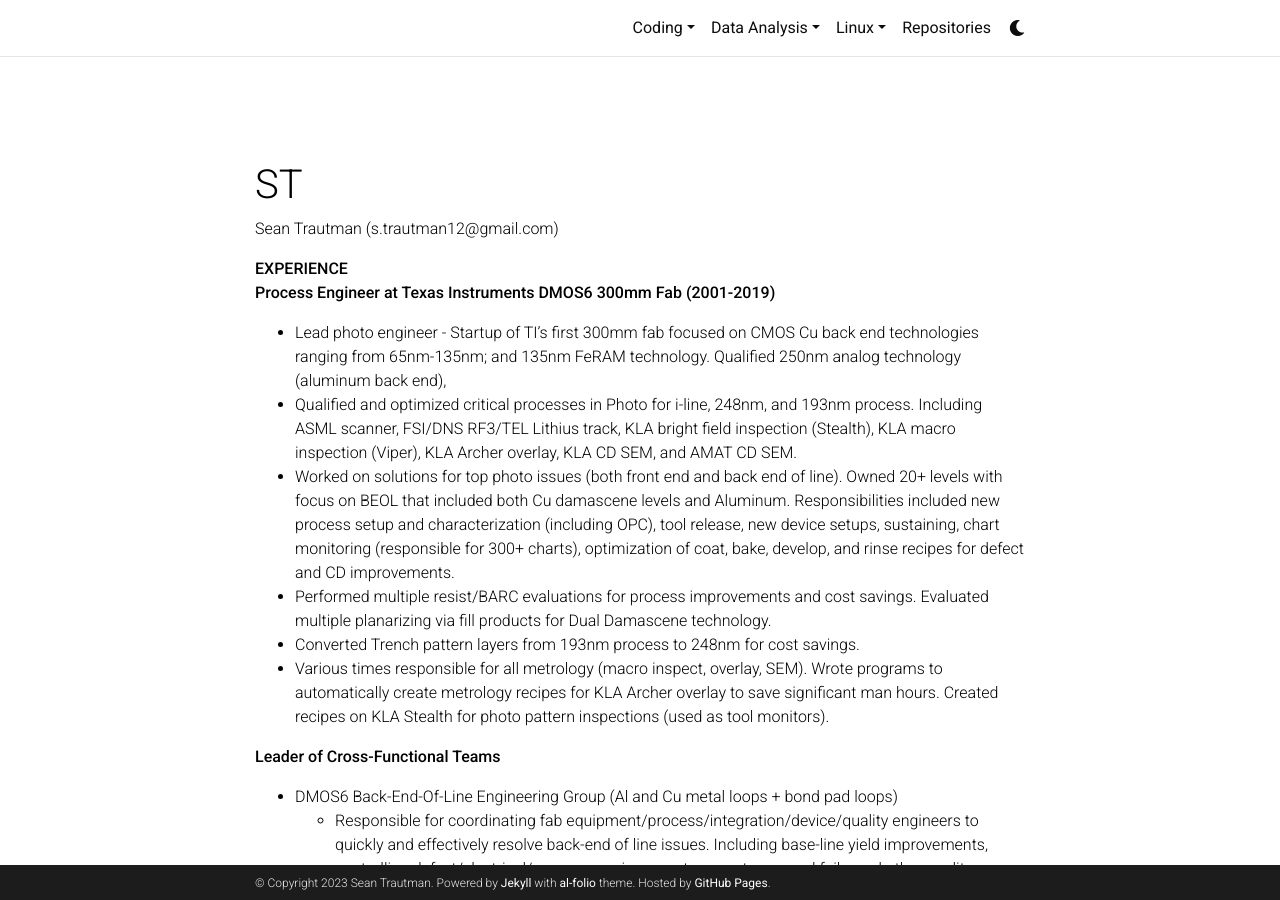
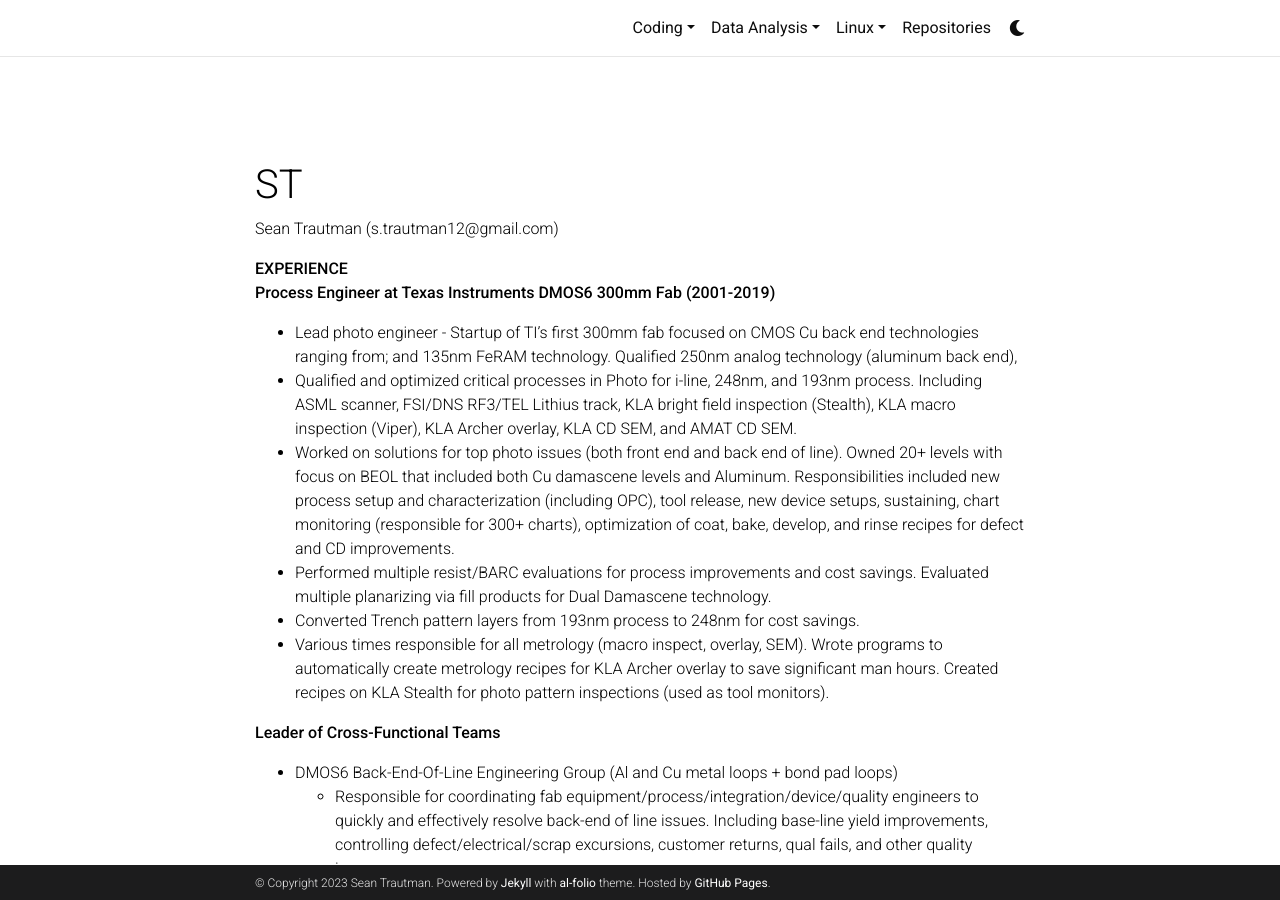
Before and after one commit to straut12/seantrautman, a Jekyll site: the page built from _pages/about.md, in a window 1280 px wide and 900 px high. Built offline with Jekyll 4.4.1, drawn with Linux system fonts in a browser that asks for light colours; comment, search, counter and statistics services are not loaded; a style sheet for code colours, icons or effects is not loaded.

```diff
--- a/_config.yml
+++ b/_config.yml
@@ -18,7 +18,7 @@ lang: en # the language of your site (for example: en, fr, cn, ru, etc.)
 icon: logo2.png # ⚛️  # the emoji used as the favicon (alternatively, provide image name in /assets/img/)
 
 url: https://straut12.github.io # the base hostname & protocol for your site
-baseurl: /sj4u-gh/ # the subpath of your site or repo name, e.g. /blog/
+baseurl: /seantrautman/ # the subpath of your site or repo name, e.g. /blog/
 last_updated: false # set to true if you want to display last updated in the footer
 impressum_path:  # set to path to include impressum link in the footer, use the same path as permalink in a page, helps to conform with EU GDPR
 
--- a/_pages/about.md
+++ b/_pages/about.md
@@ -10,7 +10,7 @@ social: false  # includes social icons at the bottom of the page
 
 **EXPERIENCE**
 **Process Engineer at Texas Instruments DMOS6 300mm Fab (2001-2019)**
-* Lead photo engineer - Startup of TI’s first 300mm fab focused on CMOS Cu back end technologies ranging from 65nm-135nm; and 135nm FeRAM technology. Qualified 250nm analog technology (aluminum back end),
+* Lead photo engineer - Startup of TI’s first 300mm fab focused on CMOS Cu back end technologies ranging from; and 135nm FeRAM technology. Qualified 250nm analog technology (aluminum back end),
 * Qualified and optimized critical processes in Photo for i-line, 248nm, and 193nm process.  Including ASML scanner, FSI/DNS RF3/TEL Lithius track, KLA bright field inspection (Stealth), KLA macro inspection (Viper), KLA Archer overlay, KLA CD SEM, and AMAT CD SEM.
 * Worked on solutions for top photo issues (both front end and back end of line).  Owned 20+ levels with focus on BEOL that included both Cu damascene levels and Aluminum.  Responsibilities included new process setup and characterization (including OPC), tool release, new device setups, sustaining, chart monitoring (responsible for 300+ charts), optimization of coat, bake, develop, and rinse recipes for defect and CD improvements.
 * Performed multiple resist/BARC evaluations for process improvements and cost savings. Evaluated multiple planarizing via fill products for Dual Damascene technology.
```
